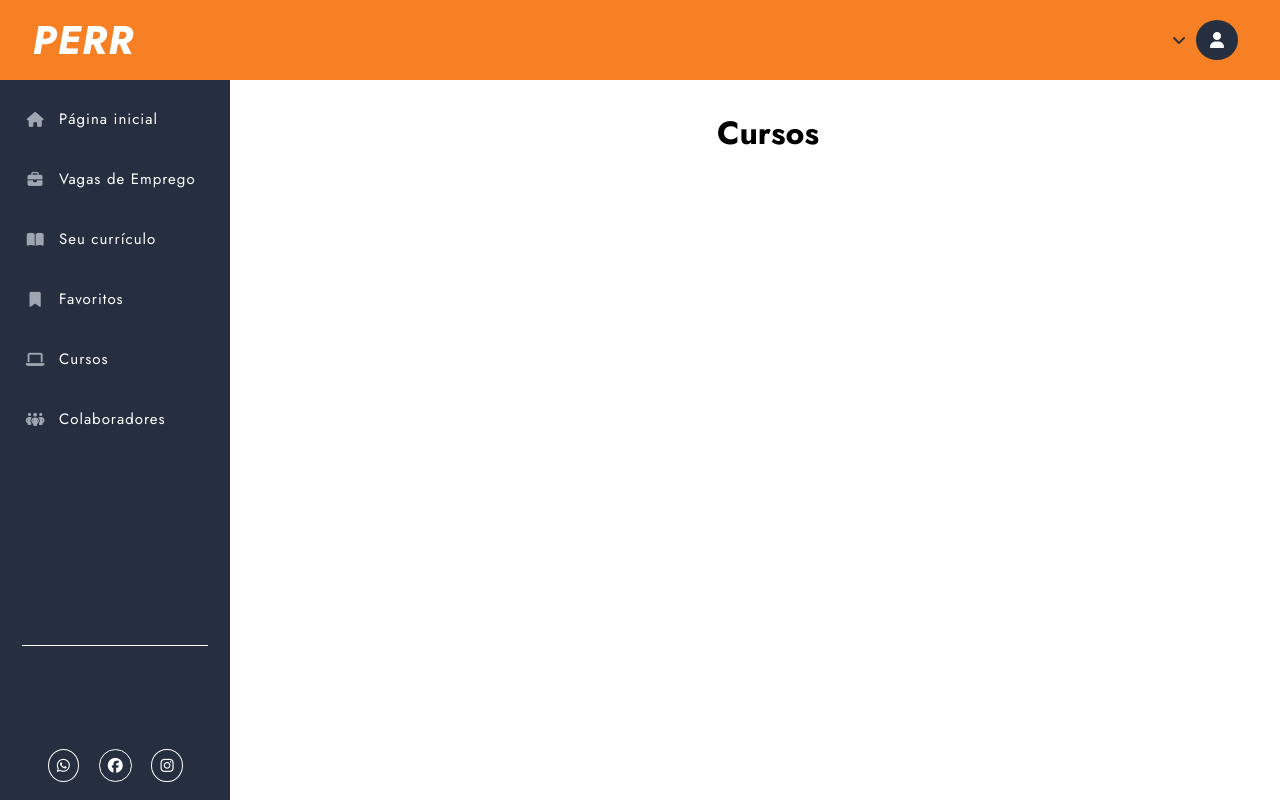
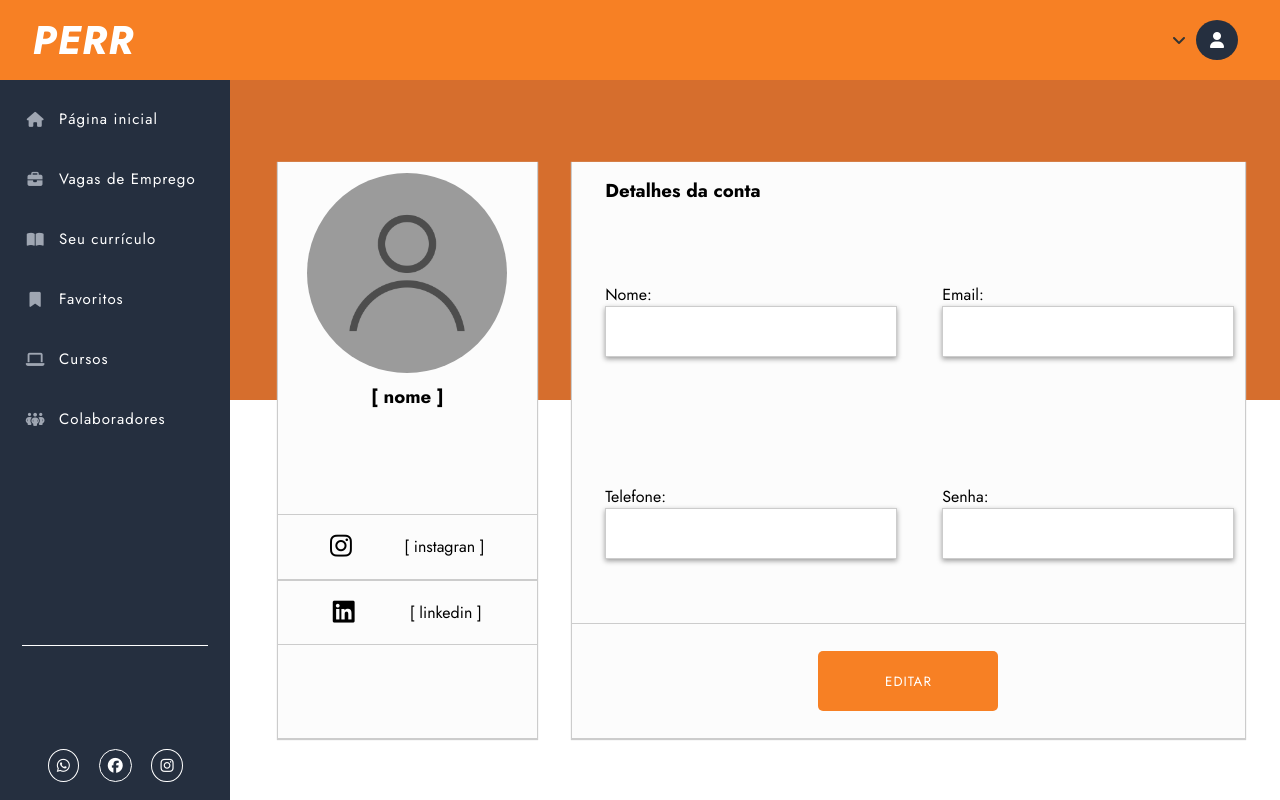
Before and after one commit to Santozzz/TCC-PERR-FRONTEND, a Vue app in the folder frontend/: page /MinhaConta in a window 1280 px wide. Built offline with nearby package versions, Linux system fonts and the light colour scheme.

Commit message:
atualização

```diff
--- a/frontend/src/components/MinhaConta/Conta.vue
+++ b/frontend/src/components/MinhaConta/Conta.vue
@@ -1,15 +1,56 @@
 <template>
     <div>
         <div class="container">
-            <!-- <div class="header-cursos">
-                <div class="pesquisa-cursos">
-                    <div class="input-cursos">
-                        <input type="text" placeholder="Procurar curso">
+            <div class="fundo"></div>
+            <div class="space">
+                <div class="container-profile">
+                    <div class="content-img">
+                        <div class="img">
+                            <img src="../../assets/img/9203764.png" alt="">
+                        </div>
+                        <h3>[ nome ]</h3>
+                    </div>
+                    <div class="content-contact">
+                        <div class="insta">
+                            <i class="fa-brands fa-instagram"></i>
+                            <p>[ instagran ]</p>
+                        </div>
+                        <div class="linkedin">
+                            <i class="fa-brands fa-linkedin"></i>
+                            <p>[ linkedin ]</p>
+                        </div>
                     </div>
                 </div>
-            </div> -->
-            <h1>Cursos</h1>
-
+                <div class="container-data">
+                    <div class="ttl">
+                        <h3>Detalhes da conta</h3>
+                    </div>
+                    <form class="form">
+                        <div class="input">
+                            <label for="">Nome:</label>
+                            <input type="text">
+                        </div>
+                        <div class="input">
+                            <label for="">Email:</label>
+                            <input type="text">
+                        </div>
+                    </form>
+                    <form class="form">
+                        <div class="input">
+                            <label for="">Telefone:</label>
+                            <input type="text">
+                        </div>
+                        <div class="input">
+                            <label for="">Senha:</label>
+                            <input type="text">
+                        </div>
+                    </form>
+                    <div class="line"></div>
+                    <div class="content-btn">
+                        <button>Editar</button>
+                    </div>
+                </div>
+            </div>
         </div>
     </div>
 </template>
@@ -28,9 +69,145 @@ export default {
 .container {
     display: flex;
     flex-direction: column;
+    width: 90%;
+    margin: auto 10%;
+    justify-content: center;
+    align-items: end;
+}
+.fundo{
+    position: absolute;
+    left: 0;
+    top: 0;
+    width: 100%;
+    height: 50%;
+    background-color: #d66e2d;
+    z-index: 0;
+}
+.space{
+    width: 90%;
+    height: 80vh;
+    margin-top: 50px;
+    z-index: 1;
+    display: flex;
+    align-items: center;
+    justify-content: space-evenly;
+}
+.container-profile{
+    height: 90%;
+    width: 25%;
+    background-color: rgb(252, 252, 252);
+    box-shadow: 0 1px 1px 1px #ccc;
+    display: flex;
+    flex-direction: column;
+    align-items: center;
+}
+.content-img{
+    height: 45%;
+    width: 100%;
+    display: flex;
+    justify-content: center;
+    align-items: center;
+    flex-direction: column;
+    gap: 10px;
+}
+.img{
+    height: 200px;
+    width: 200px;
+    background-color: #9b9b9b;
+    border-radius: 50%;
+    display: flex;
+    justify-content: center;
+    align-items: center;
+
+}
+.img img{
     width: 80%;
-    margin: 30px 20%;
+    height: 80%;
+    object-fit: cover;
+}
+.content-contact{
+    height: 55%;
+    width: 100%;
+    display: flex;
+    flex-direction: column;
+    align-items: center;
+    justify-content: center;
+}
+.insta{
+    height: 20%;
+    width: 100%;
+    border: 1px #ccc solid ;
+    display: flex;
     justify-content: space-evenly;
     align-items: center;
 }
+i{
+    font-size:25px;
+}
+.linkedin{
+    height: 20%;
+    width: 100%;
+    border: 1px #ccc solid ;
+    display: flex;
+    justify-content: space-evenly;
+    align-items: center;
+}
+.container-data{
+    height: 90%;
+    width: 65%;
+    background-color: rgb(252, 252, 252);
+    box-shadow: 0 1px 1px 1px #ccc;
+}
+.ttl{
+    width: 100%;
+    height: 10%;
+    display: flex;
+    justify-content: center;
+    align-items: center;
+}
+.ttl h3{
+    width: 90%;
+    text-align: left;
+}
+.form{
+    display: flex;
+    height: 35%;
+    justify-content: space-around;
+    align-items: center;
+}
+form input{
+    padding: 15px 10px;
+    width: 100%;
+    border: 1px solid #ccc;
+    box-shadow: 0px 2px 5px #9b9b9b;
+}
+form input:focus{
+    outline: none;
+}
+.input{
+    width: 40%;
+}
+.line{
+    width: 100%;
+    height: 1px;
+    background-color: #ccc;
+}
+.content-btn{
+    width: 100%;
+    height: 20%;
+    display: flex;
+    justify-content: center;
+    align-items: center;
+}
+.content-btn button{
+    height: 60px;
+    width: 180px;
+    font-size: 16   px;
+    text-transform: uppercase;
+    letter-spacing: 1px;
+    color: #fff;
+    background-color: #F78024;
+    border: none;
+    border-radius: 5px;
+}
 </style>
```
Also changed, not shown: frontend/src/assets/img/9203764.png (added).
